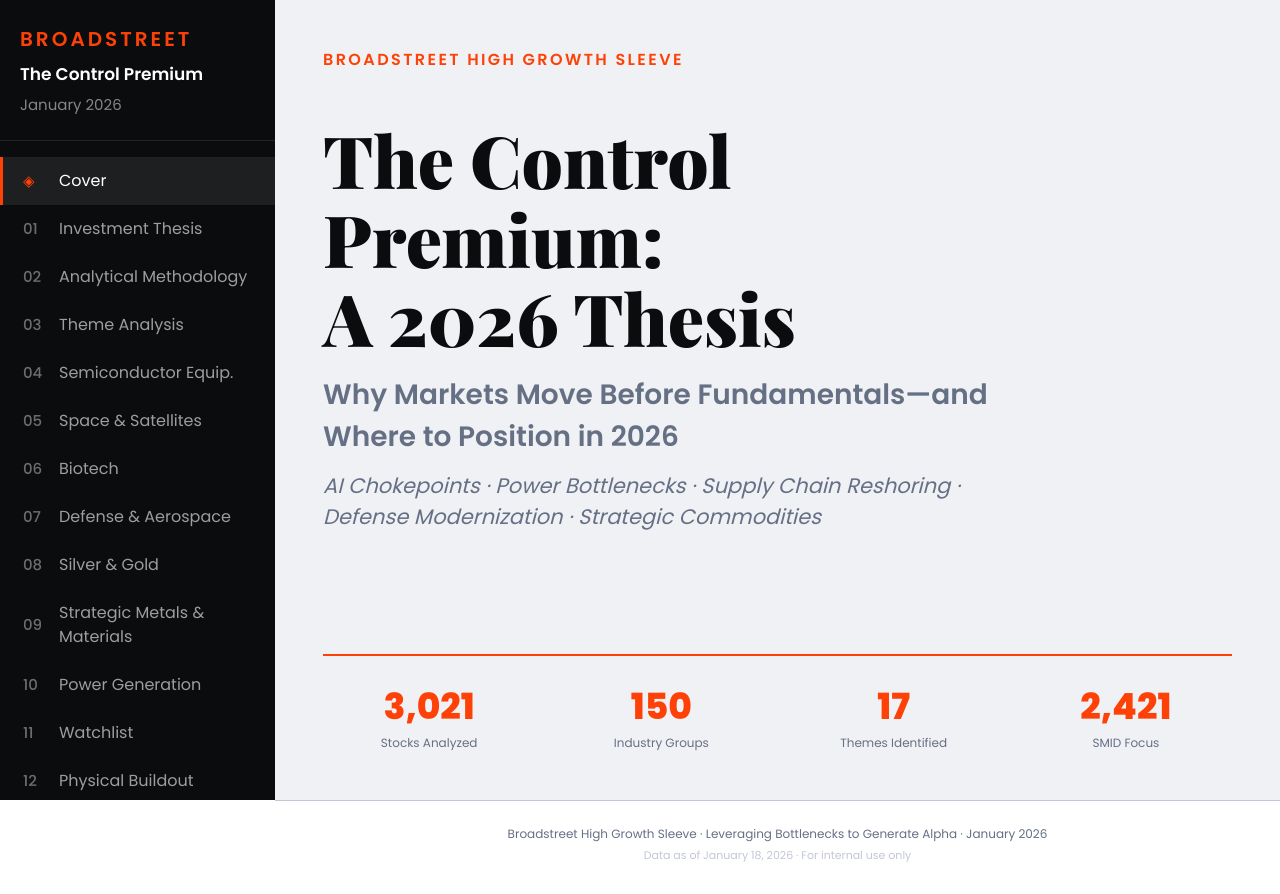
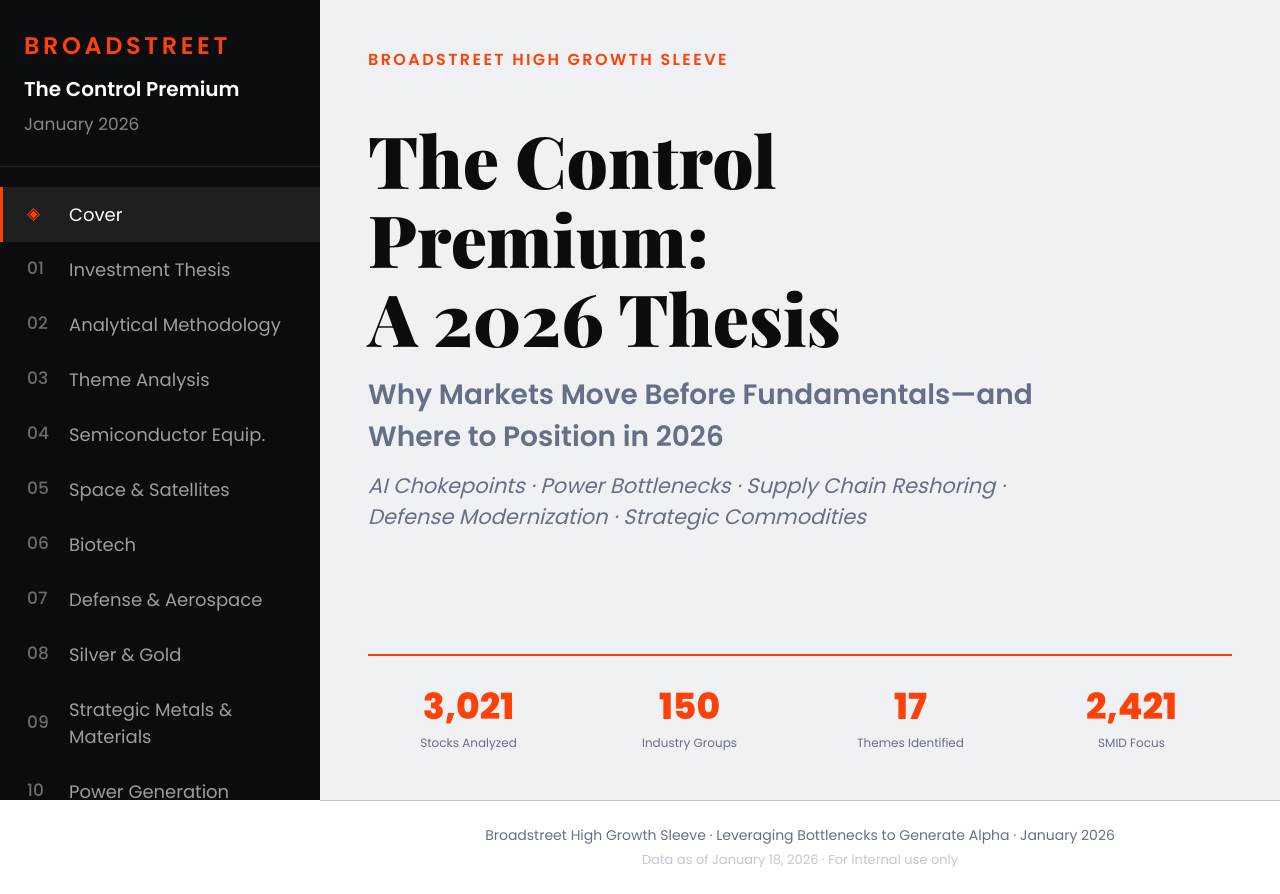
Before and after one commit to jessica-learns/2026_Investment_Outlook, a Next.js app: page / in a window 1280 px wide. Built offline with nearby package versions, Linux system fonts and the light colour scheme.

Commit message:
Adjust layout and styling in AIMarketThemesReportV8
sidebar update

```diff
--- a/components/AIMarketThemesReportV8.jsx
+++ b/components/AIMarketThemesReportV8.jsx
@@ -1888,32 +1888,32 @@
   return (
     <div style={{ display: 'flex', minHeight: '100vh', fontFamily: "'Poppins', sans-serif" }}>
       <style>{`@import url('https://fonts.googleapis.com/css2?family=Playfair+Display:wght@400;500;600;700;800;900&family=Poppins:wght@300;400;500;600;700;800;900&family=JetBrains+Mono:wght@400;500&display=swap');`}</style>
-      <div style={{ width: '275px', backgroundColor: p.strong, padding: '24px 0', flexShrink: 0, position: 'sticky', top: 0, height: '100vh', overflowY: 'auto', display: 'flex', flexDirection: 'column' }}>
-        <div style={{ padding: '0 20px 24px', borderBottom: '1px solid rgba(255,255,255,0.1)', marginBottom: '16px' }}>
-          <div style={{ fontSize: '20px', fontWeight: 600, letterSpacing: '0.15em', color: p.action, marginBottom: '8px' }}>BROADSTREET</div>
-          <div style={{ fontSize: '17px', fontWeight: 600, color: p.surface1 }}>The Control Premium</div>
-          <div style={{ fontSize: '15px', color: 'rgba(255,255,255,0.5)', marginTop: '6px' }}>January 2026</div>
+      <div style={{ width: '320px', backgroundColor: p.strong, padding: '28px 0', flexShrink: 0, position: 'sticky', top: 0, height: '100vh', overflowY: 'auto', display: 'flex', flexDirection: 'column' }}>
+        <div style={{ padding: '0 24px 28px', borderBottom: '1px solid rgba(255,255,255,0.1)', marginBottom: '20px' }}>
+          <div style={{ fontSize: '24px', fontWeight: 600, letterSpacing: '0.15em', color: p.action, marginBottom: '10px' }}>BROADSTREET</div>
+          <div style={{ fontSize: '20px', fontWeight: 600, color: p.surface1 }}>The Control Premium</div>
+          <div style={{ fontSize: '17px', color: 'rgba(255,255,255,0.5)', marginTop: '8px' }}>January 2026</div>
         </div>
         <nav style={{ flex: 1 }}>
           {sections.map((sec, i) => (
-            <button key={sec.id} onClick={() => setActiveSection(i)} style={{ display: 'flex', alignItems: 'center', gap: '12px', width: '100%', padding: '12px 20px', border: 'none', background: activeSection === i ? 'rgba(255,255,255,0.08)' : 'transparent', borderLeft: activeSection === i ? `3px solid ${p.action}` : '3px solid transparent', cursor: 'pointer', textAlign: 'left', transition: 'all 0.15s' }}>
-              <span style={{ fontSize: '15px', color: activeSection === i ? p.action : 'rgba(255,255,255,0.4)', fontWeight: 500, minWidth: '24px' }}>{sec.num || '◈'}</span>
-              <span style={{ fontSize: '16px', color: activeSection === i ? p.surface1 : 'rgba(255,255,255,0.6)' }}>{sec.title}</span>
+            <button key={sec.id} onClick={() => setActiveSection(i)} style={{ display: 'flex', alignItems: 'center', gap: '14px', width: '100%', padding: '14px 24px', border: 'none', background: activeSection === i ? 'rgba(255,255,255,0.08)' : 'transparent', borderLeft: activeSection === i ? `3px solid ${p.action}` : '3px solid transparent', cursor: 'pointer', textAlign: 'left', transition: 'all 0.15s' }}>
+              <span style={{ fontSize: '17px', color: activeSection === i ? p.action : 'rgba(255,255,255,0.4)', fontWeight: 500, minWidth: '28px' }}>{sec.num || '◈'}</span>
+              <span style={{ fontSize: '18px', color: activeSection === i ? p.surface1 : 'rgba(255,255,255,0.6)' }}>{sec.title}</span>
             </button>
           ))}
         </nav>
-        <div style={{ padding: '20px', borderTop: '1px solid rgba(255,255,255,0.1)', marginTop: '16px' }}>
-          <div style={{ display: 'flex', gap: '10px' }}>
-            <button onClick={() => setActiveSection(Math.max(0, activeSection - 1))} disabled={activeSection === 0} style={{ flex: 1, padding: '10px', border: '1px solid rgba(255,255,255,0.2)', backgroundColor: 'transparent', color: activeSection === 0 ? 'rgba(255,255,255,0.3)' : p.surface1, fontSize: '15px', cursor: activeSection === 0 ? 'not-allowed' : 'pointer', borderRadius: '4px' }}>← Prev</button>
-            <button onClick={() => setActiveSection(Math.min(sections.length - 1, activeSection + 1))} disabled={activeSection === sections.length - 1} style={{ flex: 1, padding: '10px', border: '1px solid rgba(255,255,255,0.2)', backgroundColor: 'transparent', color: activeSection === sections.length - 1 ? 'rgba(255,255,255,0.3)' : p.surface1, fontSize: '15px', cursor: activeSection === sections.length - 1 ? 'not-allowed' : 'pointer', borderRadius: '4px' }}>Next →</button>
+        <div style={{ padding: '24px', borderTop: '1px solid rgba(255,255,255,0.1)', marginTop: '20px' }}>
+          <div style={{ display: 'flex', gap: '12px' }}>
+            <button onClick={() => setActiveSection(Math.max(0, activeSection - 1))} disabled={activeSection === 0} style={{ flex: 1, padding: '12px', border: '1px solid rgba(255,255,255,0.2)', backgroundColor: 'transparent', color: activeSection === 0 ? 'rgba(255,255,255,0.3)' : p.surface1, fontSize: '16px', cursor: activeSection === 0 ? 'not-allowed' : 'pointer', borderRadius: '4px' }}>← Prev</button>
+            <button onClick={() => setActiveSection(Math.min(sections.length - 1, activeSection + 1))} disabled={activeSection === sections.length - 1} style={{ flex: 1, padding: '12px', border: '1px solid rgba(255,255,255,0.2)', backgroundColor: 'transparent', color: activeSection === sections.length - 1 ? 'rgba(255,255,255,0.3)' : p.surface1, fontSize: '16px', cursor: activeSection === sections.length - 1 ? 'not-allowed' : 'pointer', borderRadius: '4px' }}>Next →</button>
           </div>
         </div>
       </div>
       <div style={{ flex: 1, backgroundColor: p.surface1, minHeight: '100vh' }}>
         {sectionContent[activeSection]}
         <footer style={{ padding: '24px 48px', borderTop: `1px solid ${p.border}`, textAlign: 'center' }}>
-          <p style={{ fontSize: '12px', color: p.neutral, marginBottom: '4px' }}>Broadstreet High Growth Sleeve · Leveraging Bottlenecks to Generate Alpha · January 2026</p>
-          <p style={{ fontSize: '11px', color: p.border }}>Data as of January 18, 2026 · For internal use only</p>
+          <p style={{ fontSize: '14px', color: p.neutral, marginBottom: '4px' }}>Broadstreet High Growth Sleeve · Leveraging Bottlenecks to Generate Alpha · January 2026</p>
+          <p style={{ fontSize: '13px', color: p.border }}>Data as of January 18, 2026 · For internal use only</p>
         </footer>
       </div>
     </div>
```
